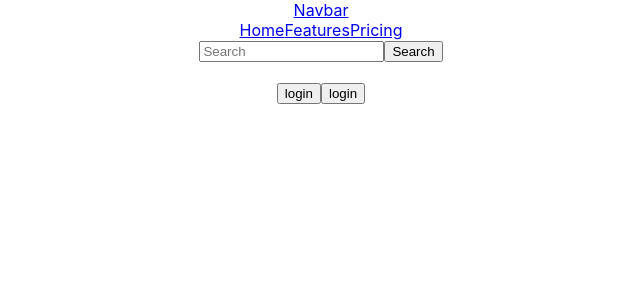
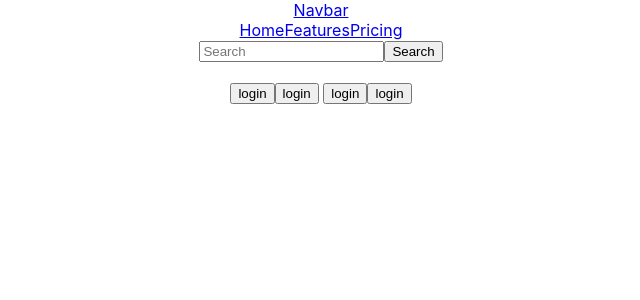
Before and after one commit to Yahiya-Zahour/pickup2, a React (Create React App) app: page / in a window 1280 px wide. Shown: the top 300 px of the page, without its empty margins (319-959 px from the left). Built offline with nearby package versions, Linux system fonts and the light colour scheme.

Commit message:
implemented button

```diff
--- a/src/Component/HeaderSection/MainBodyHeader/MainHeader.jsx
+++ b/src/Component/HeaderSection/MainBodyHeader/MainHeader.jsx
@@ -19,6 +19,7 @@ export const MainHeader = () => {
   </Navbar>
   <br />
   <button>login</button>
+  <button>login</button>  <button>login</button>
   <button>login</button>
         </div>
  );
```
Also changed, not shown: 1 other file (tests, documents, lock files or other folders).
